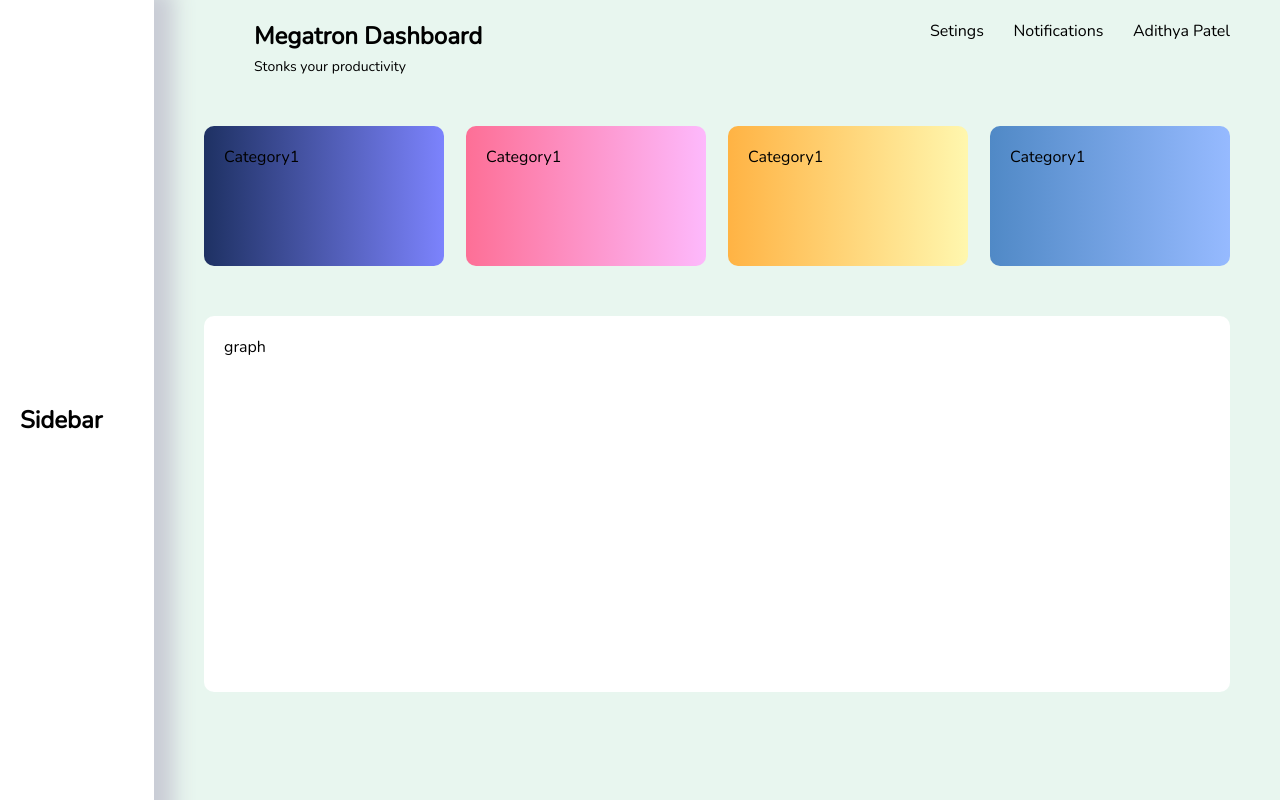
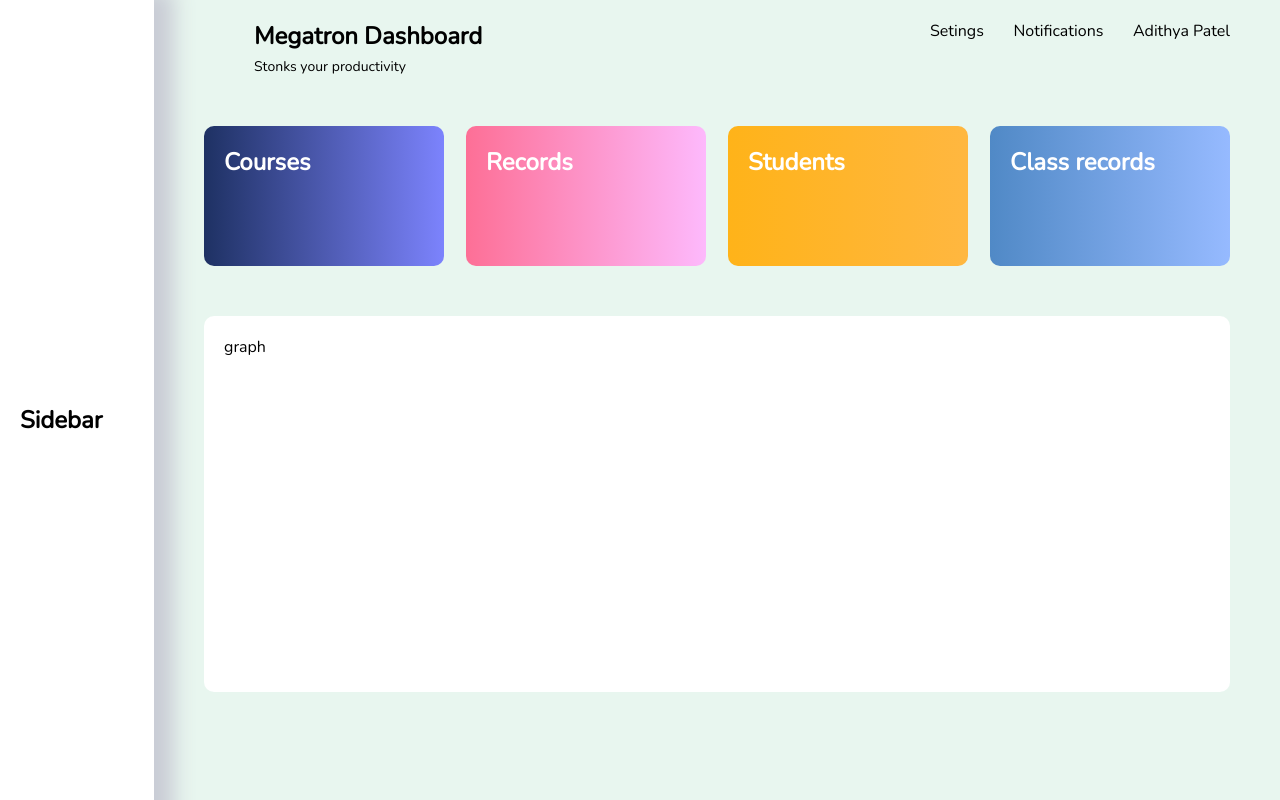
Before and after one commit to SupratimNayek18/internship-assignment-ineuron, a plain HTML site: page index.html in a window 1280 px wide. Drawn offline with nearby package versions, Linux system fonts and the light colour scheme.

Commit message:
Color correction v1

```diff
--- a/index.html
+++ b/index.html
@@ -38,7 +38,7 @@
               background-image: linear-gradient(to right, #1e3163, #7c83fd);
             "
           >
-            Category1
+            <h2 style="color: #ffffff">Courses</h1>
           </div>
           <div
             class="category"
@@ -46,15 +46,15 @@
               background-image: linear-gradient(to right, #fd6f96, #fdb9fc);
             "
           >
-            Category1
+            <h2 style="color: #ffffff">Records</h1>
           </div>
           <div
             class="category"
             style="
-              background-image: linear-gradient(to right, #ffb344, #fff7ae);
+              background-image: linear-gradient(to right, #FFB319, #FFB740);
             "
           >
-            Category1
+            <h2 style="color: #ffffff">Students</h1>
           </div>
           <div
             class="category"
@@ -62,7 +62,7 @@
               background-image: linear-gradient(to right, #5089c6, #96baff);
             "
           >
-            Category1
+            <h2 style="color: #ffffff">Class records</h1>
           </div>
         </div>
         <div class="graph">graph</div>
```
